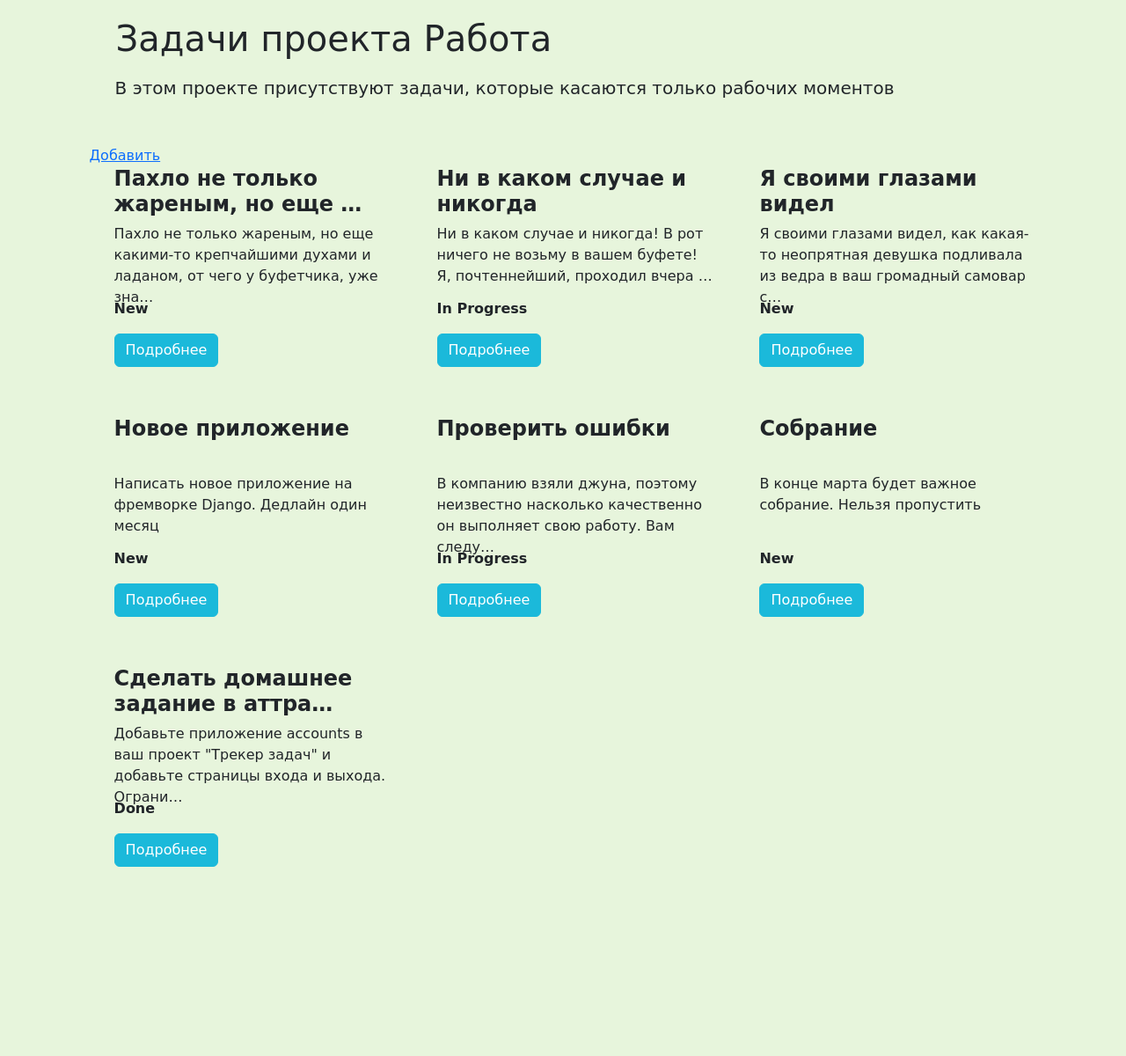
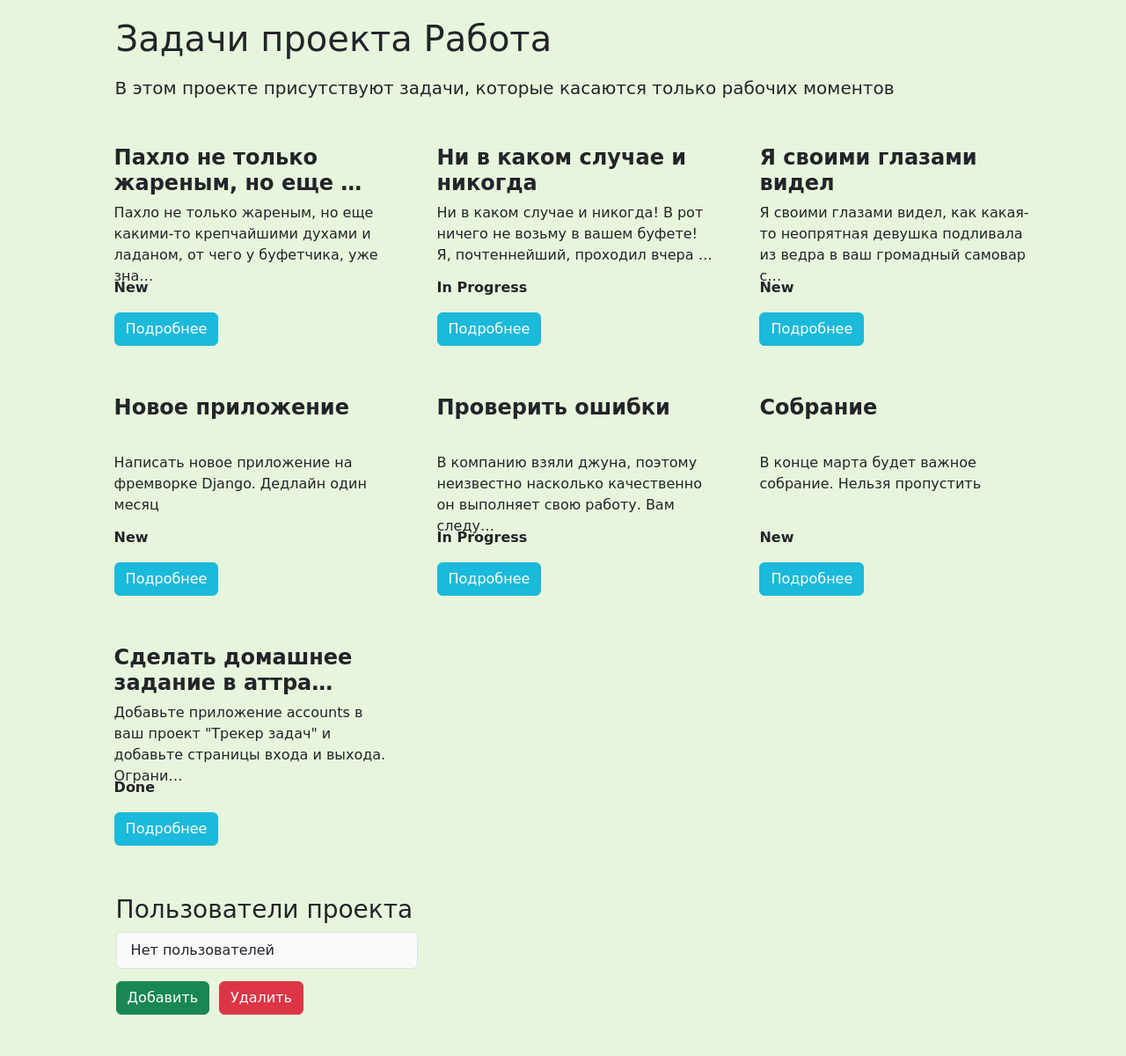
Before and after one commit to TagleD/homework_62_gleb_tarakanov, a Django app: page /projects/2/tasks/ in a window 1280 px wide. Shown: the part 59-1259 px from the top of the page at 88% size. Run offline with Django 4.2, Linux system fonts and the light colour scheme; data comes from the database, SQL or seed files in the repository; some libraries are stand-ins or nearby versions; some web fonts are replaced.

Commit message:
Сделан вывод пользователей на странице проекта

```diff
--- a/source/static/css/style.css
+++ b/source/static/css/style.css
@@ -169,3 +169,18 @@ button {
 .project-task-name-left{
     padding-left: 10px;
 }
+
+.project-users {
+    margin-left: 30px;
+    margin-bottom: 40px;
+}
+
+.project-user-delete-btn {
+    margin-left: -5px;
+    margin-top: -16px;
+}
+
+
+.project-users-btns {
+    margin-top: 14px;
+}
--- a/source/webapp/forms.py
+++ b/source/webapp/forms.py
@@ -102,7 +102,7 @@ class SimpleSearchForm(forms.Form):
 
 class ProjectAddUserForm(forms.Form):
     # Прокидываем пользователей через запрос в БД
-    user_id = forms.ModelChoiceField(
+    user = forms.ModelChoiceField(
         queryset=User.objects.all(),
         label='Выберите пользователей'
     )
--- a/source/webapp/templates/project/project_detail.html
+++ b/source/webapp/templates/project/project_detail.html
@@ -29,9 +29,6 @@
             <div class="col-12">
                 <p class="project-description">{{ project.description }}</p>
             </div>
-            <div class="col-12">
-                <a href="{% url 'project_add_user' project.pk %}">Добавить</a>
-            </div>
         </div>
         <div class="row">
             {% for task in tasks %}
@@ -50,19 +47,42 @@
                     </div>
                     <div class="row">
                         <div class="col-4">
-                            <p><a class="btn btn-primary more-button" href="{% url 'detail_view' task.pk %}">Подробнее</a></p>
+                            <p><a class="btn btn-primary more-button"
+                                  href="{% url 'detail_view' task.pk %}">Подробнее</a></p>
                         </div>
                         {% if user.is_authenticated %}
                             <div class="col-4">
                                 <a href="{% url 'task_delete' task.pk %}" class='btn btn-danger'>Удалить</a>
                             </div>
                             <div class="col-3">
-                                <a href="{% url 'task_update' task.pk %}" class='btn btn-success edit-button'>Изменить</a>
+                                <a href="{% url 'task_update' task.pk %}"
+                                   class='btn btn-success edit-button'>Изменить</a>
                             </div>
                         {% endif %}
                     </div>
                 </div>
             {% endfor %}
         </div>
+        <div class="row">
+            <div class="col-4 project-users">
+                <h3>Пользователи проекта</h3>
+                <ul class="list-group">
+                    {% for user in project.user.all %}
+                        <li class="list-group-item bg-light text-dark">{{ user.username }}</li>
+                        {% empty %}
+                        <li class="list-group-item bg-light text-dark">Нет пользователей</li>
+                    {% endfor %}
+                </ul>
+                <div class="row project-users-btns">
+                    <div class="col-4">
+                        <a href="{% url 'project_add_user' project.pk %}" class='btn btn-success'>Добавить</a>
+                    </div>
+                    <div class="col-3">
+                        <form action="#" method="post"></form>
+                        <button type="submit" class='btn btn-danger project-user-delete-btn'>Удалить</button>
+                    </div>
+                </div>
+            </div>
+        </div>
     </div>
 {% endblock %}
--- a/source/webapp/urls.py
+++ b/source/webapp/urls.py
@@ -2,7 +2,7 @@ from django.urls import path
 from webapp.views.base import IndexView
 from webapp.views.projects import (
     ProjectsView, ProjectDetailView, ProjectCreateView,
-    ProjectTaskCreateView, ProjectUpdateView, ProjectAddUser
+    ProjectTaskCreateView, ProjectUpdateView, ProjectAddUserView
 )
 from webapp.views.tasks import (
     TaskAddView, TaskDetailView, TaskUpdateView,
@@ -25,5 +25,5 @@ urlpatterns = [
     path('projects/add', ProjectCreateView.as_view(), name='project_create'),
     path('project/<int:pk>/update', ProjectUpdateView.as_view(), name='project_update'),
     path('project/<int:pk>/tasks/add', ProjectTaskCreateView.as_view(), name='project_add_task'),
-    path('project/<int:pk>/users/add', ProjectAddUser.as_view(), name='project_add_user'),
+    path('project/<int:pk>/users/add', ProjectAddUserView.as_view(), name='project_add_user'),
 ]
--- a/source/webapp/views/projects.py
+++ b/source/webapp/views/projects.py
@@ -2,7 +2,8 @@ from django.contrib.auth.mixins import LoginRequiredMixin
 from django.contrib.auth.models import User
 from django.shortcuts import get_object_or_404, redirect
 from django.urls import reverse
-from django.views.generic import ListView, CreateView, UpdateView, FormView
+from django.views import View
+from django.views.generic import ListView, CreateView, UpdateView, FormView, DeleteView
 from webapp.forms import ProjectForm, ProjectTaskForm, ProjectAddUserForm
 from webapp.models import Project, Task
 
@@ -63,7 +64,7 @@ class ProjectUpdateView(LoginRequiredMixin, UpdateView):
         return reverse('project_detail', kwargs={'pk': self.object.pk})
 
 
-class ProjectAddUser(FormView):
+class ProjectAddUserView(FormView):
     template_name = 'project/project_add_user.html'
     form_class = ProjectAddUserForm
     model = Project
@@ -73,7 +74,7 @@ class ProjectAddUser(FormView):
 
     def form_valid(self, form):
         project = get_object_or_404(Project, pk=self.kwargs.get('pk'))
-        user = get_object_or_404(User, pk=self.kwargs.get('pk'))
+        user = get_object_or_404(User, pk=form.cleaned_data.get('user').pk)
         project.user.add(user)
         return super().form_valid(form)
 
```
